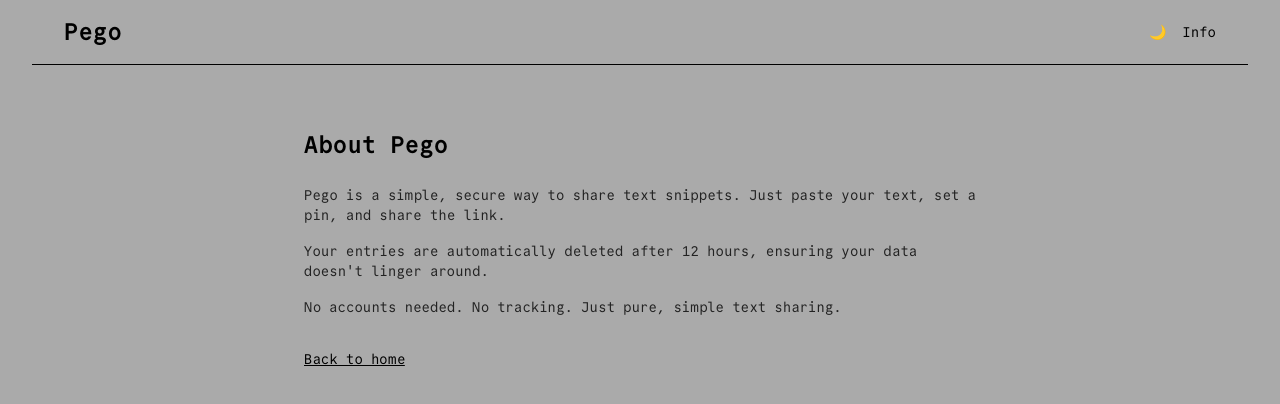
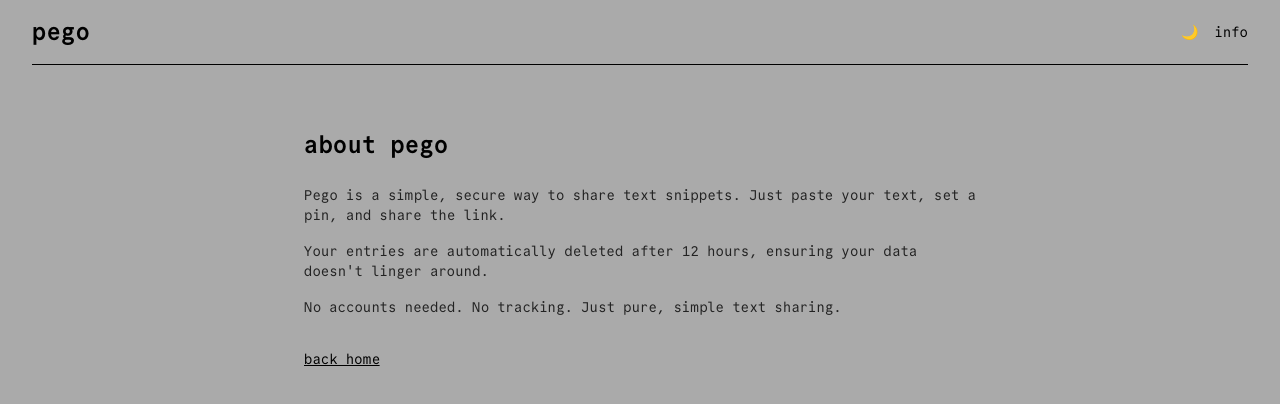
Before and after one commit to xyberty/snapbin, a SvelteKit app: page /info in a window 1280 px wide. Shown: the top 404 px of the page. Built offline with nearby package versions, Linux system fonts and the light colour scheme.

Commit message:
fix: Systemize styling and branding

```diff
--- a/package.json
+++ b/package.json
@@ -1,7 +1,7 @@
 {
-	"name": "snapbin",
+	"name": "pego",
 	"private": true,
-	"version": "0.0.1",
+	"version": "0.1.1",
 	"type": "module",
 	"scripts": {
 		"dev": "vite dev",
--- a/src/routes/+error.svelte
+++ b/src/routes/+error.svelte
@@ -12,7 +12,7 @@
         <h1 class="text-2xl font-bold mb-6 text-grape dark:text-light-grape">Entry Not Found</h1>
         <p class="text-grape/80 dark:text-light-grape/80">The entry you're looking for doesn't exist or has expired.</p>
     </div>
-    <a href="/" class="text-grape dark:text-light-grape underline mt-4">Back to home</a>
+    <a href="/" class="text-grape dark:text-light-grape underline mt-4">back home</a>
 {:else if $page.status === 403}
     <!-- 403 error description -->
 {:else}
--- a/src/routes/+layout.svelte
+++ b/src/routes/+layout.svelte
@@ -5,11 +5,11 @@
 </script>
 
 <div class="min-h-screen bg-lavender dark:bg-dark-lavender">
-    <header class="flex justify-between items-center py-4 px-8 border-b border-grape dark:border-light-grape">
-        <a href="/" class="text-2xl font-bold text-grape dark:text-light-grape">Pego</a>
+    <header class="flex justify-between items-center py-4 border-b border-grape dark:border-light-grape">
+        <a href="/" class="text-2xl font-bold text-grape dark:text-light-grape lowercase">Pego</a>
         <div class="flex items-center gap-4">
             <button
-                class="text-grape dark:text-light-grape hover:underline"
+                class="text-grape dark:text-light-grape"
                 onclick={() => theme.update(t => t === 'dark' ? 'light' : 'dark')}
             >
                 {#if $theme === 'dark'}
@@ -18,7 +18,7 @@
                     🌙
                 {/if}
             </button>
-            <a href="/info" class="text-grape dark:text-light-grape hover:underline">Info</a>
+            <a href="/info" class="text-grape lowercase dark:text-light-grape hover:underline">Info</a>
         </div>
     </header>
 
--- a/src/routes/+page.svelte
+++ b/src/routes/+page.svelte
@@ -33,7 +33,7 @@
             copy
         {/if}
     </button>
-    <a href="/" class="text-center mt-2 text-grape dark:text-light-grape"> back home </a>
+    <a href="/" class="text-center mt-2 text-grape underline dark:text-light-grape">back home</a>
 {:else}
     <div class="mx-auto mt-8 flex flex-col w-full max-w-4xl">
         <form class="flex flex-col" method="POST">
@@ -51,10 +51,10 @@
             />
             <button class="bg-grape dark:bg-light-grape text-lavender dark:text-dark-lavender px-4 py-2.5 mt-2">save</button>
             {#if form?.badPin}<p class="text-center mt-2 text-red-800 dark:text-red-400">
-                    Bad pin
+                    bad pin
                 </p>{/if}
             {#if form?.noContent}<p class="text-center mt-2 text-red-800 dark:text-red-400">
-                    No Content
+                    no Content
                 </p>{/if}
         </form>
     </div>
--- a/src/routes/entry/[key]/+page.svelte
+++ b/src/routes/entry/[key]/+page.svelte
@@ -6,13 +6,7 @@
     let copied = $state(false);
 </script>
 
-{#if !data?.content}
-    <div class="mx-auto mt-8 flex flex-col w-full max-w-4xl text-center">
-        <h1 class="text-2xl font-bold mb-4 text-grape dark:text-light-grape">Entry Not Found</h1>
-        <p class="text-grape/80 dark:text-light-grape/80">The entry you're looking for doesn't exist or has expired.</p>
-        <a href="/" class="text-grape dark:text-light-grape underline mt-4">Back to home</a>
-    </div>
-{:else}
+{#if data.content}
     <div class="mx-auto mt-8 flex flex-col w-full max-w-4xl">
         <textarea
             class="p-3 border border-grape dark:border-light-grape bg-transparent resize-none h-96 placeholder:text-grape/40 dark:placeholder:text-light-grape/40 text-grape dark:text-light-grape"
--- a/src/routes/info/+page.svelte
+++ b/src/routes/info/+page.svelte
@@ -3,7 +3,7 @@
 </script>
 
 <div class="mx-auto mt-8 flex flex-col w-full max-w-2xl">
-    <h1 class="text-2xl font-bold mb-6 text-grape dark:text-light-grape">About Pego</h1>
+    <h1 class="text-2xl font-bold mb-6 text-grape dark:text-light-grape lowercase">About Pego</h1>
 
     <div class="space-y-4 text-grape/80 dark:text-light-grape/80">
         <p>
@@ -19,5 +19,5 @@
         </p>
     </div>
 
-    <a href="/" class="text-grape dark:text-light-grape underline mt-8">Back to home</a>
+    <a href="/" class="text-grape dark:text-light-grape underline mt-8">back home</a>
 </div>
```
